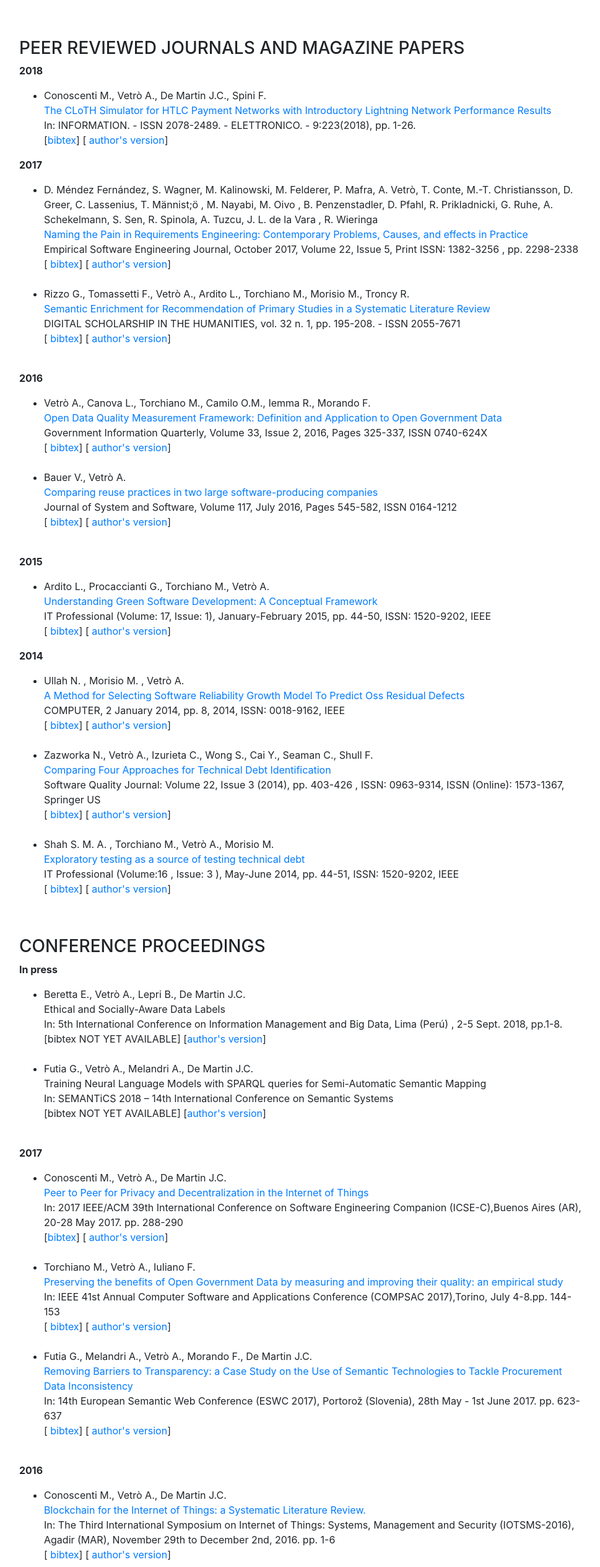
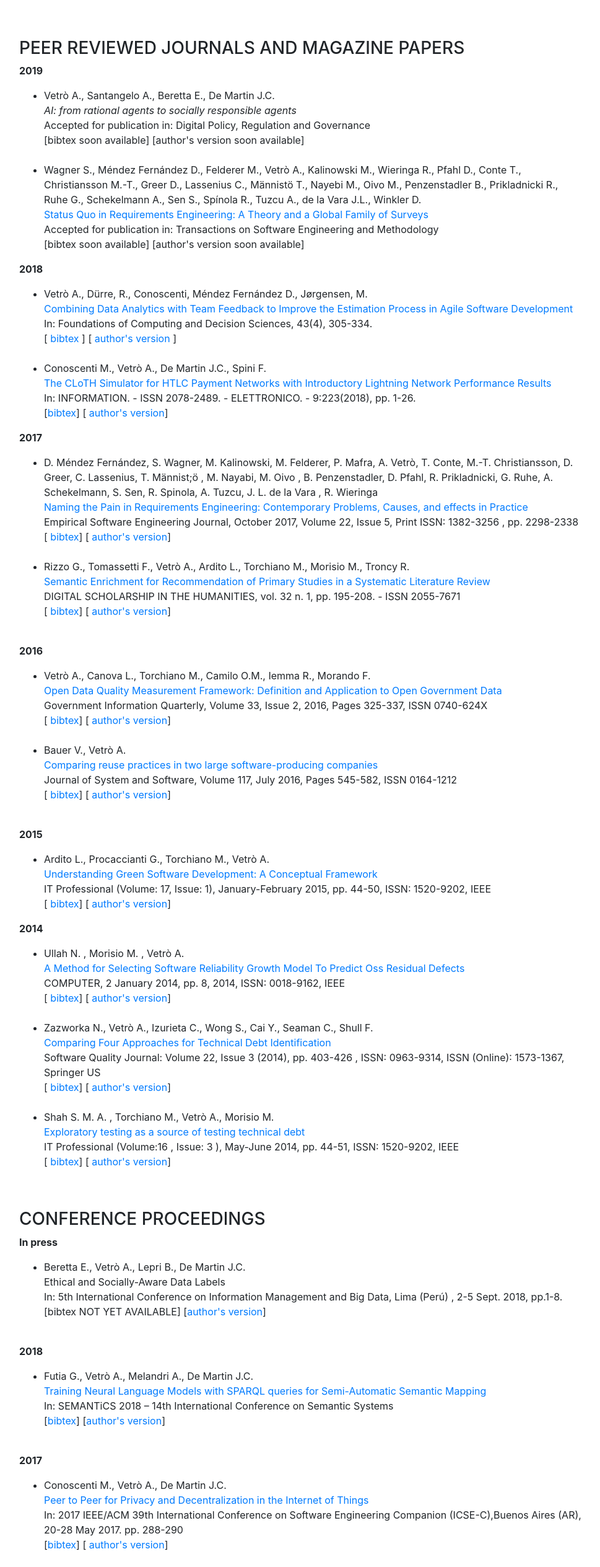
Before and after one commit to phisaz/antoniovetro, a website with bundled scripts: page publications.html in a window 1280 px wide. Shown: the part 1294-3822 px from the top of the page at 62% size, without its empty margins (289-1258 px from the left). Built offline with nearby package versions, Linux system fonts and the light colour scheme; a web font is replaced by a local one.

Commit message:
Nuove pubblicazioni e check

```diff
--- a/publications.html
+++ b/publications.html
@@ -92,7 +92,7 @@
 
                 <h2>Publications</h2>
                 <p>Publications are also available on the <a href="https://iris.polito.it/browse?type=author&authority=rp12842&sort_by=2&order=DESC">Publications Open Repository TOrino (Porto @ IRIS) </a> and on the <a href="https://scholar.google.it/citations?hl=en&user=zSl1DjUAAAAJ&view_op=list_works&sortby=pubdate">Google scholar profile</a>.   In case you need any of the material regarding the publications or have any questions, please do not hesitate to contact me at
-                    <a href="mailto:antonio.vetro@polito.it">antonio <i>dot</i>vetro <i>at</i> polito <i>dot</i> it</a>
+                    <a href="mailto:antonio.vetro@polito.it"> antonio <i> dot</i> vetro <i>at</i> polito <i>dot</i> it</a>
                 </p>
                 <br>
                 <hr>
@@ -192,11 +192,43 @@
                 <h3 id="peer-reviewed">PEER REVIEWED JOURNALS AND MAGAZINE PAPERS</h3>
 
                 <p>
+                    <b> 2019 </b>
+                </p>
+                <ul>
+                    <li>
+                        Vetr&ograve; A., Santangelo A., Beretta E., De Martin J.C. <br>
+                        <i>AI: from rational agents to socially responsible agents</i> <br>
+                        Accepted for publication in: Digital Policy, Regulation and Governance <br>
+                            [bibtex soon available] [author's version soon available]
+                      </li>
+
+                      <br>
+
+                      <li>
+                        Wagner S.,  M&eacute;ndez Fern&aacute;ndez D., Felderer M., Vetr&ograve; A., Kalinowski M., Wieringa R., Pfahl D., Conte T., Christiansson M.-T., Greer D., Lassenius C., M&auml;nnistö T., Nayebi M., Oivo M., Penzenstadler B., Prikladnicki R., Ruhe G., Schekelmann A., Sen S., Sp&iacute;nola R., Tuzcu A., de la Vara J.L., Winkler D. <br>
+                        <a href="https://arxiv.org/abs/1805.07951" target=new>Status Quo in Requirements Engineering: A Theory and a Global Family of Surveys</a> <br>
+                        Accepted for publication in: Transactions on Software Engineering and Methodology <br>
+                        [bibtex soon available] [author's version soon available]
+                      </li>
+
+                </ul>
+
+                <p>
                     <b> 2018 </b>
                 </p>
                 <ul>
+
+                  <li>
+                    Vetr&ograve; A., D&uuml;rre, R., Conoscenti, M&eacute;ndez Fern&aacute;ndez D., J&oslash;rgensen, M. <br>
+                    <a href="https://doi.org/10.1515/fcds-2018-0016" target=new> Combining Data Analytics with Team Feedback to Improve the Estimation Process in Agile Software Development</a> <br>
+                    In: Foundations of Computing and Decision Sciences, 43(4), 305-334. <br>
+                    [<a href="./bibtex/journals/2018-fcds-ffc.bib"> bibtex </a>] [ <a href="./authorsversion/journals/2018-fcds-ffc.pdf" target="new">author's version </a>]
+                  </li>
+
+                  <br>
+
                     <li> Conoscenti M., Vetr&ograve; A., De Martin J.C., Spini F.<br>
-                    <a href="http://dx.doi.org/10.3390%2Finfo9090223">The CLoTH Simulator for HTLC Payment Networks with Introductory Lightning Network Performance Results</a><br>
+                    <a href="http://dx.doi.org/10.3390%2Finfo9090223" target=new>The CLoTH Simulator for HTLC Payment Networks with Introductory Lightning Network Performance Results</a><br>
                     </li>
                      In: INFORMATION. - ISSN 2078-2489. - ELETTRONICO. - 9:223(2018), pp. 1-26. <br>
                     [<a href="./bibtex/journals/2018-inf-cloth.bib">bibtex</a>] [
@@ -337,11 +369,17 @@
                         [bibtex NOT YET AVAILABLE] [<a href="./authorsversion/conferences/2018-img-easal.pdf" target=new>author's version</a>]
                     </li>  <br />
 
+                  </ul>
+
+                    <p>
+                        <b> 2018 </b>
+                    </p>
+                    <ul>
                     <li>
                         Futia G., Vetr&ograve; A., Melandri A., De Martin J.C. <br>
-                        Training Neural Language Models with SPARQL queries for Semi-Automatic Semantic Mapping <br>
+                        <a href="https://doi.org/10.1016/j.procs.2018.09.018" target=new>Training Neural Language Models with SPARQL queries for Semi-Automatic Semantic Mapping </a> <br>
                         In: SEMANTiCS 2018 – 14th International Conference on Semantic Systems <br>
-                        [bibtex NOT YET AVAILABLE] [<a href="./authorsversion/conferences/2018-sem-tnn.pdf" target=new>author's version</a>]
+                        [<a href="./bibtex/conferences/2018-sem-tnn.bib">bibtex</a>] [<a href="./authorsversion/conferences/2018-sem-tnn.pdf" target=new>author's version</a>]
                     </li>     <br />
 
                 </ul>
@@ -688,6 +726,8 @@
 
                     </ul>
                     <br>
+
+                    \\
                     <h3 id="workshop-papers">WORKSHOP PAPERS</h3>
 
                     <p>
```
Also changed, not shown: 4 other files.
